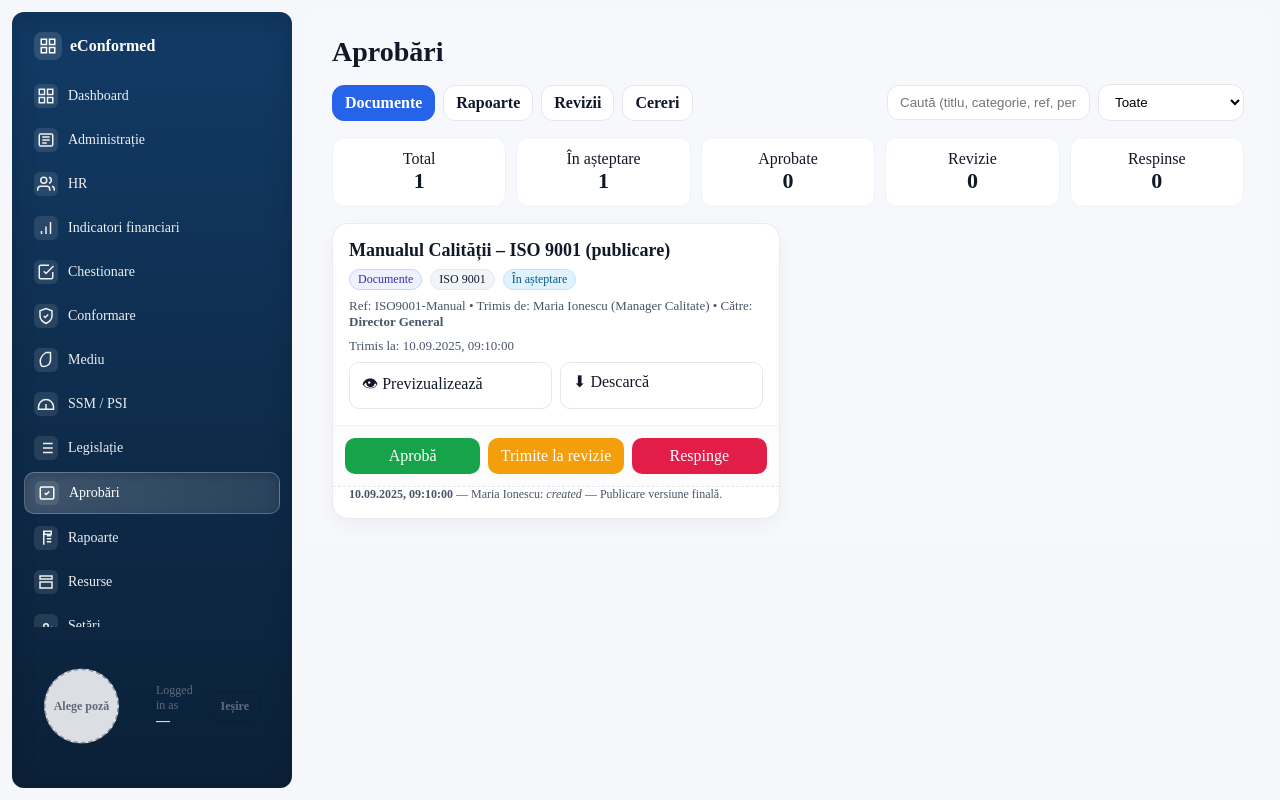
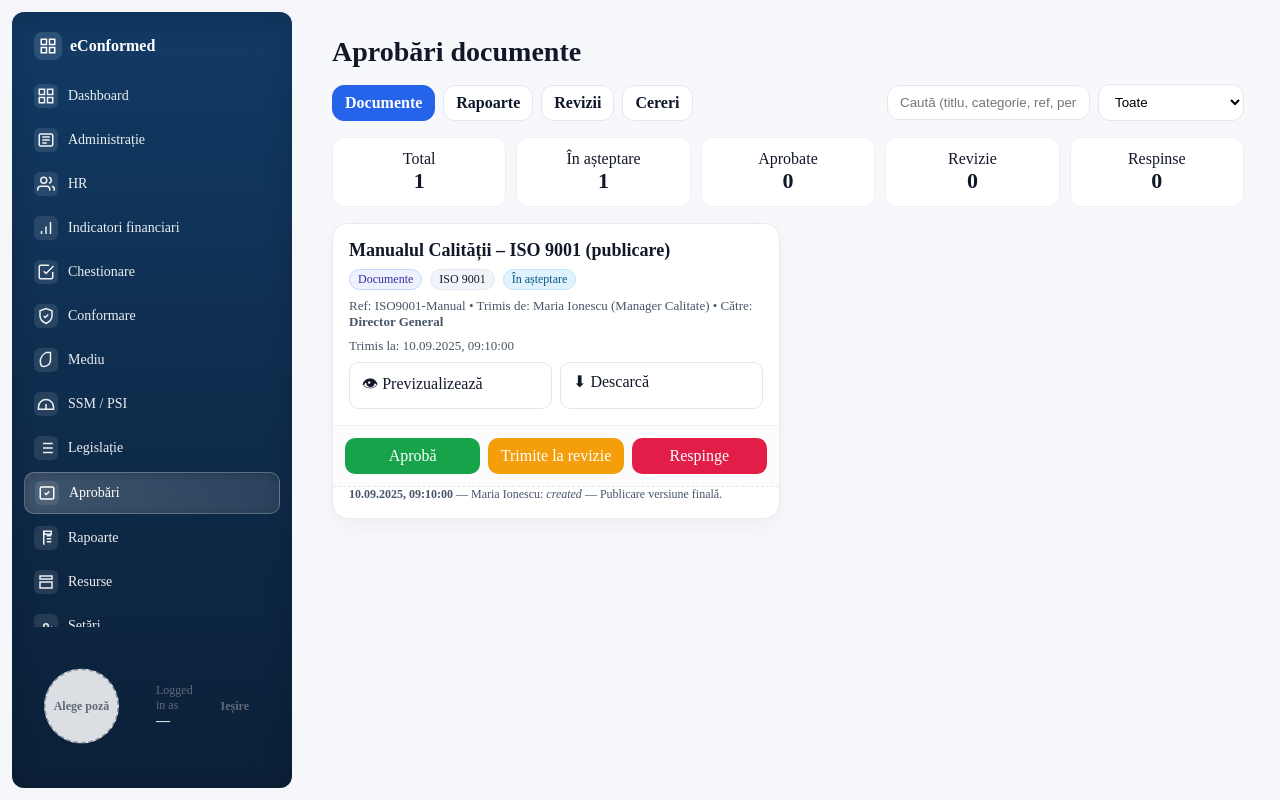
Before and after one commit to rarescosminn/conformed-app, a Next.js app: page /aprobari in a window 1280 px wide. Built offline with nearby package versions, Linux system fonts and the light colour scheme; no server answers.

Commit message:
feat: adapt aprobari page per org type

```diff
--- a/app/(dashboard)/aprobari/page.tsx
+++ b/app/(dashboard)/aprobari/page.tsx
@@ -7,6 +7,7 @@ import {
 } from "@/lib/approvals";
 import { moveApprovalIntoResources, mapCategoryToResurseKey } from "@/lib/resources";
 import { pushNotifications } from "@/lib/notifications";
+import { useOrg } from '@/lib/context/OrgContext';
 
 /* ===== UI ===== */
 const ui = {
@@ -82,7 +83,8 @@ const KIND_LABEL: Record<ApprovalKind, string> = {
     request: "Cereri",
 };
 const fmt = (iso?: string) => (iso ? new Date(iso).toLocaleString("ro-RO") : "-");
-const RES_LABEL: Record<string, string> = { iso: "ISO", ssm: "SSM", psi: "PSI", mediu: "Mediu", hr: "HR", it: "IT", medical: "Medical", proceduri: "Proceduri" };
+const RES_LABEL_SPITAL: Record<string, string> = { iso: "ISO", ssm: "SSM", psi: "PSI", mediu: "Mediu", hr: "HR", it: "IT", medical: "Medical", proceduri: "Proceduri" };
+const RES_LABEL_GENERIC: Record<string, string> = { iso: "ISO", ssm: "SSM", psi: "PSI", mediu: "Mediu", hr: "HR", it: "IT", proceduri: "Proceduri", calitate: "Calitate", esg: "ESG" };
 
 /* ===== Modal ===== */
 type ModalMode = "approved" | "changes" | "rejected";
@@ -203,7 +205,8 @@ function ApprovalCard({
 
 /* ===== Pagina ===== */
 export default function ApprovalsPage() {
-    const currentUser: { role: Role; name: string } = { role: "Admin", name: "Administrator" };
+    const { orgType } = useOrg();
+    const RES_LABEL = orgType === 'spital' ? RES_LABEL_SPITAL : RES_LABEL_GENERIC;
 
     // curățăm/archivăm automat la load
     const [items, setItems] = useState<ApprovalItem[]>(sweepToArchive());
@@ -311,7 +314,9 @@ export default function ApprovalsPage() {
 
     return (
         <div style={ui.page}>
-            <h1 style={ui.title}>Aprobări</h1>
+            <h1 style={ui.title}>
+                {orgType === 'spital' ? 'Aprobări' : 'Aprobări documente'}
+            </h1>
 
             <div style={ui.top}>
                 <div style={ui.tabs}>
```
